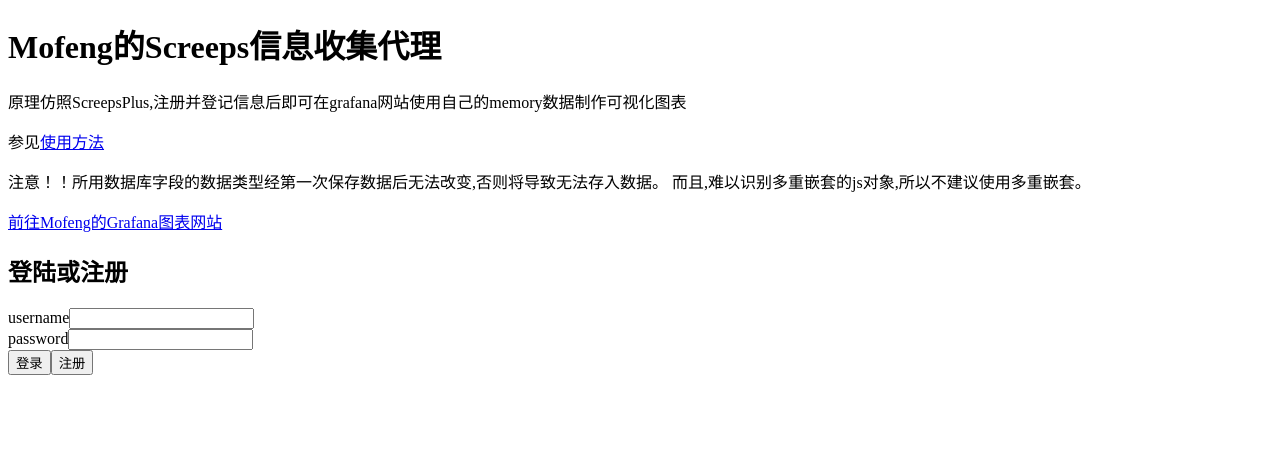
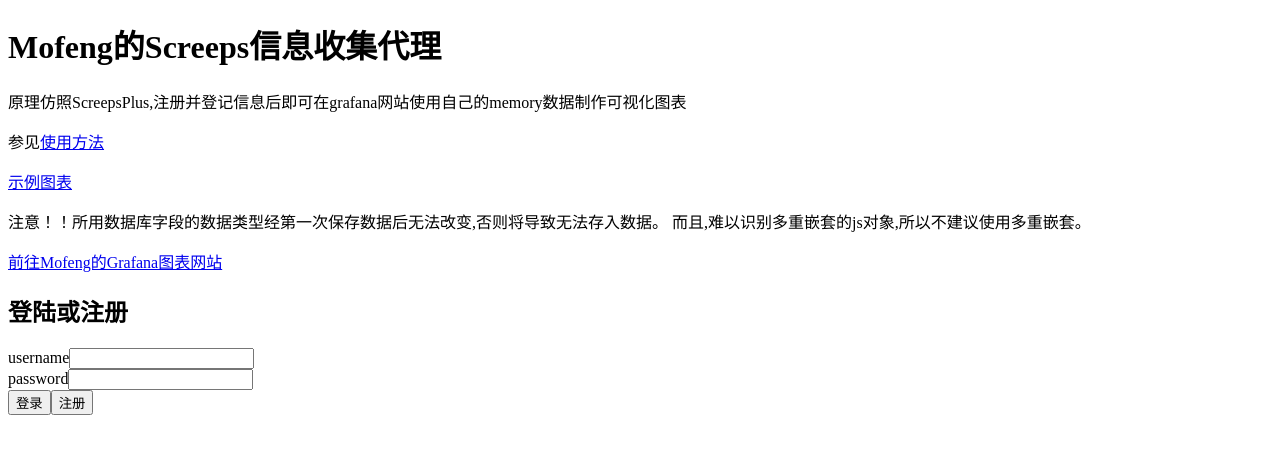
Before and after one commit to DiamondMofeng/ScreepsAgent-frontend, a React (Create React App) app: page / in a window 1280 px wide. Shown: the top 454 px of the page. Built offline with nearby package versions, Linux system fonts and the light colour scheme.

Commit message:
更新了示例图表的链接

```diff
--- a/src/App.js
+++ b/src/App.js
@@ -31,12 +31,17 @@
       <div>
         <h1>Mofeng的Screeps信息收集代理</h1>
         <p>原理仿照ScreepsPlus,注册并登记信息后即可在grafana网站使用自己的memory数据制作可视化图表</p>
-        <p>参见<a href='https://blog.mofengfeng.com/2022/03/21/mofeng%e7%9a%84screeps%e4%bf%a1%e6%81%af%e3%80%81%e5%9b%be%e8%a1%a8%e4%bb%a3%e7%90%86%e4%bd%bf%e7%94%a8%e6%8c%87%e5%8d%97/'>
+        <p>参见<a href='https://blog.mofengfeng.com/2022/03/21/mofeng%e7%9a%84screeps%e4%bf%a1%e6%81%af%e3%80%81%e5%9b%be%e8%a1%a8%e4%bb%a3%e7%90%86%e4%bd%bf%e7%94%a8%e6%8c%87%e5%8d%97/'
+          target='_blank' rel="noreferrer">
           使用方法</a></p>
+        <p><a href='http://grafana.mofengfeng.com/dashboard/snapshot/4M6WcC1hnAzwn4kgGxD3Mg2ZeRgCuEYd?orgId=16&refresh=5m'
+          target='_blank' rel="noreferrer">
+          示例图表</a></p>
         <p>注意！！所用数据库字段的数据类型经第一次保存数据后无法改变,否则将导致无法存入数据。
           而且,难以识别多重嵌套的js对象,所以不建议使用多重嵌套。
         </p>
-        <a href='http://grafana.mofengfeng.com'>前往Mofeng的Grafana图表网站</a>
+        <a href='http://grafana.mofengfeng.com/login'
+          target='_blank' rel="noreferrer">前往Mofeng的Grafana图表网站</a>
       </div>
     )
   }
--- a/src/components/DeleteButton.js
+++ b/src/components/DeleteButton.js
@@ -14,7 +14,8 @@
     }
     console.log("deleteInfo", deleteInfo)
     try {
-      const res = await agentService.removeByInfo(deleteInfo)
+      await agentService.removeByInfo(deleteInfo)
+      // const res = await agentService.removeByInfo(deleteInfo)
       setNotice({
         type: "success",
         msg: `已删除`
```
